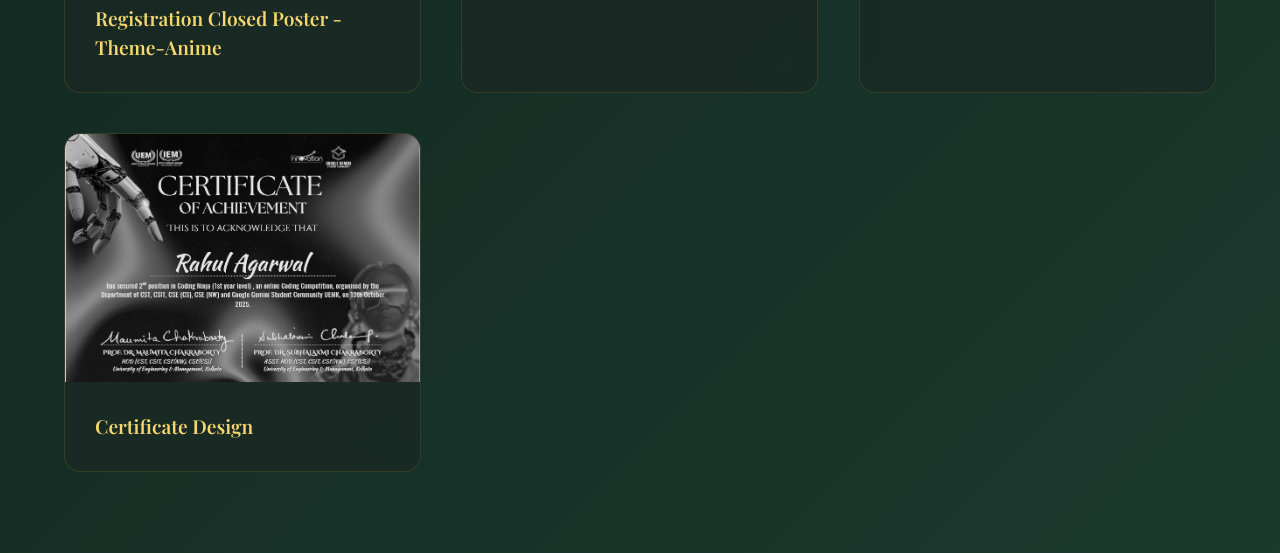
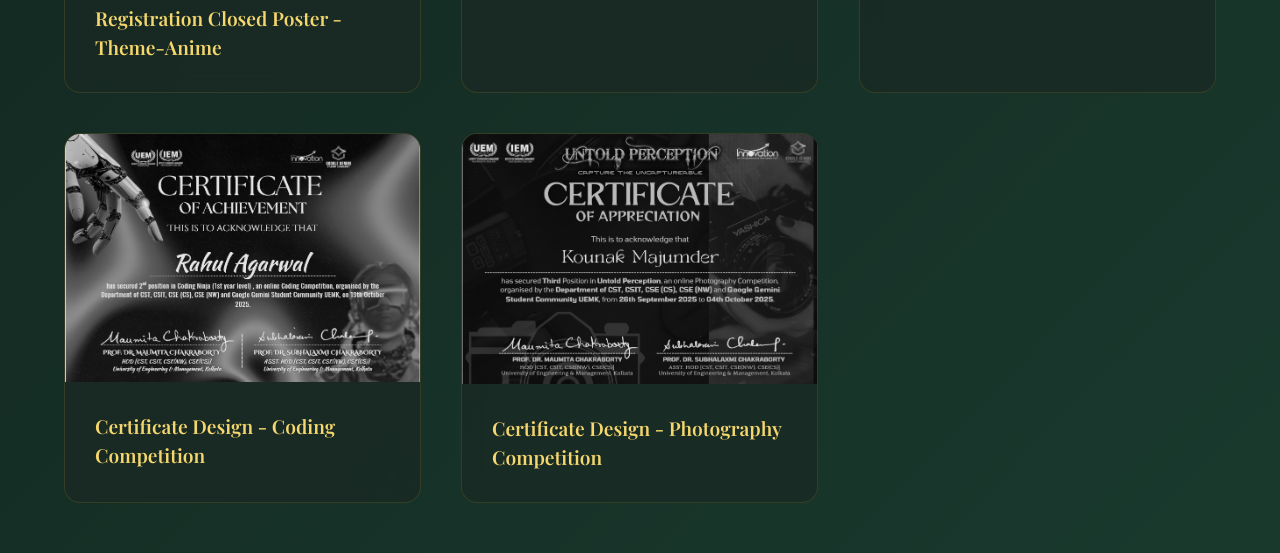
Before and after one commit to heaven-swastik/graphics-portfolio, a plain HTML site: page index.html in a window 1280 px wide. Shown: the part 2620-3173 px from the top of the page. Drawn offline with nearby package versions, Linux system fonts and the light colour scheme.

Commit message:
Update index.html

```diff
--- a/index.html
+++ b/index.html
@@ -849,7 +849,11 @@
                 </div>
                 <div class="portfolio-item scroll-scale-in">
                     <img src="cert.png" alt="Digital Art">
-                    <div class="portfolio-caption">Certificate Design</div>
+                    <div class="portfolio-caption">Certificate Design - Coding Competition</div>
+                </div>
+                <div class="portfolio-item scroll-scale-in">
+                    <img src="cert2.png" alt="Digital Art">
+                    <div class="portfolio-caption">Certificate Design - Photography Competition</div>
                 </div>
             </div>
         </section>
```
